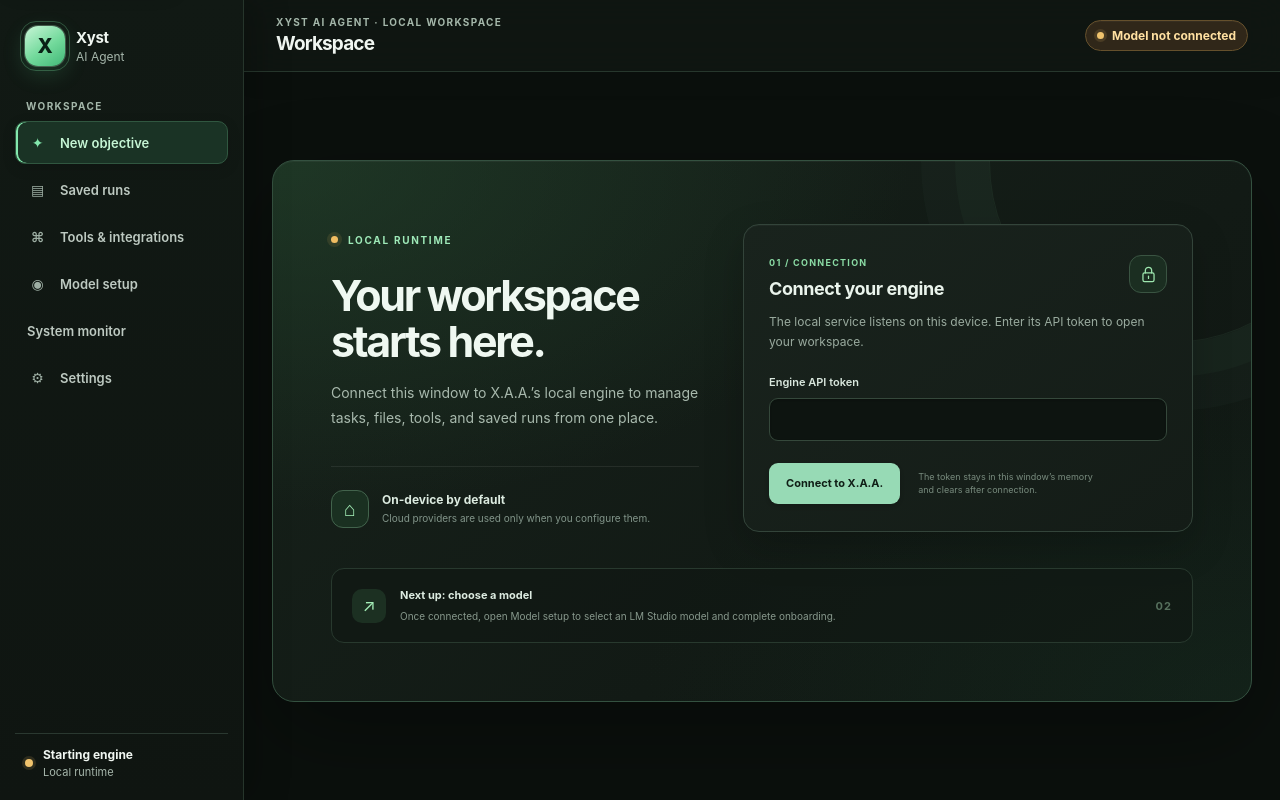
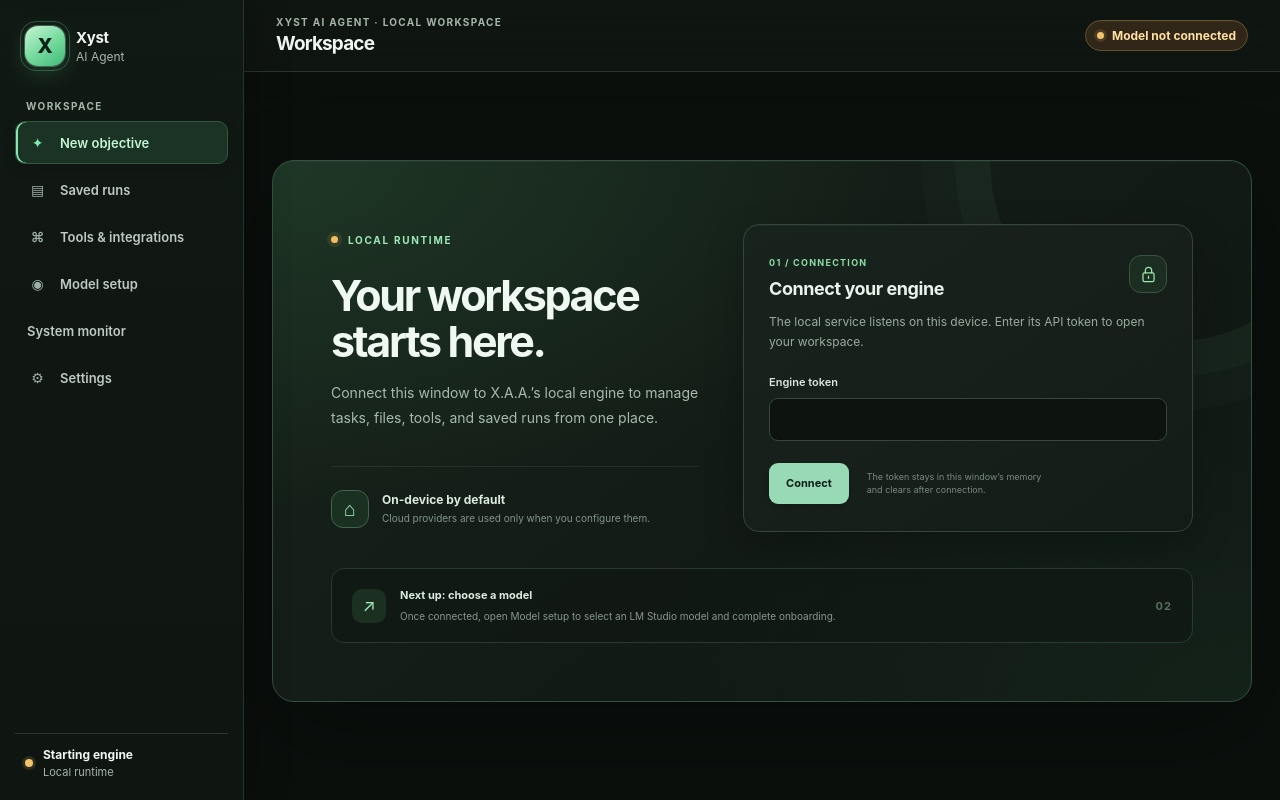
Before and after one commit to iExyst/Xyst-Ai-Agent-PC, a React (Vite) app in the folder apps/desktop/: page / in a window 1280 px wide. Built offline with nearby package versions, Linux system fonts and the light colour scheme.

Commit message:
Keep onboarding control labels stable

```diff
--- a/apps/desktop/src/main.tsx
+++ b/apps/desktop/src/main.tsx
@@ -450,8 +450,8 @@ function App() {
       <div className="engine-connect-panel">
         <div className="engine-connect-panel-heading"><div><span className="engine-connect-step">01 / CONNECTION</span><h3>Connect your engine</h3></div><span className="engine-connect-lock" aria-hidden="true"><svg viewBox="0 0 24 24" fill="none"><rect x="5" y="10" width="14" height="11" rx="2"/><path d="M8 10V7a4 4 0 1 1 8 0v3M12 14v3"/></svg></span></div>
         <p>The local service listens on this device. Enter its API token to open your workspace.</p>
-        <label htmlFor="engine-token">Engine API token<input id="engine-token" type="password" autoComplete="off" spellCheck={false} value={token} onChange={event => setToken(event.target.value)} onKeyDown={event => {if(event.key==='Enter'&&!busy&&token.length>=32)void connect();}} aria-describedby="engine-token-note" /></label>
-        <div className="engine-connect-submit"><button onClick={connect} disabled={busy || token.length < 32}>{busy?'Connecting…':'Connect to X.A.A.'}</button><small id="engine-token-note">The token stays in this window’s memory and clears after connection.</small></div>
+        <label htmlFor="engine-token">Engine token<input id="engine-token" type="password" autoComplete="off" spellCheck={false} value={token} onChange={event => setToken(event.target.value)} onKeyDown={event => {if(event.key==='Enter'&&!busy&&token.length>=32)void connect();}} aria-describedby="engine-token-note" /></label>
+        <div className="engine-connect-submit"><button onClick={connect} disabled={busy || token.length < 32}>{busy?'Connecting…':'Connect'}</button><small id="engine-token-note">The token stays in this window’s memory and clears after connection.</small></div>
       </div>
       <div className="engine-connect-footer"><span className="engine-connect-footer-icon" aria-hidden="true">↗</span><p><strong>Next up: choose a model</strong><span>Once connected, open Model setup to select an LM Studio model and complete onboarding.</span></p><span className="engine-connect-footer-index">02</span>
       </div>
```
